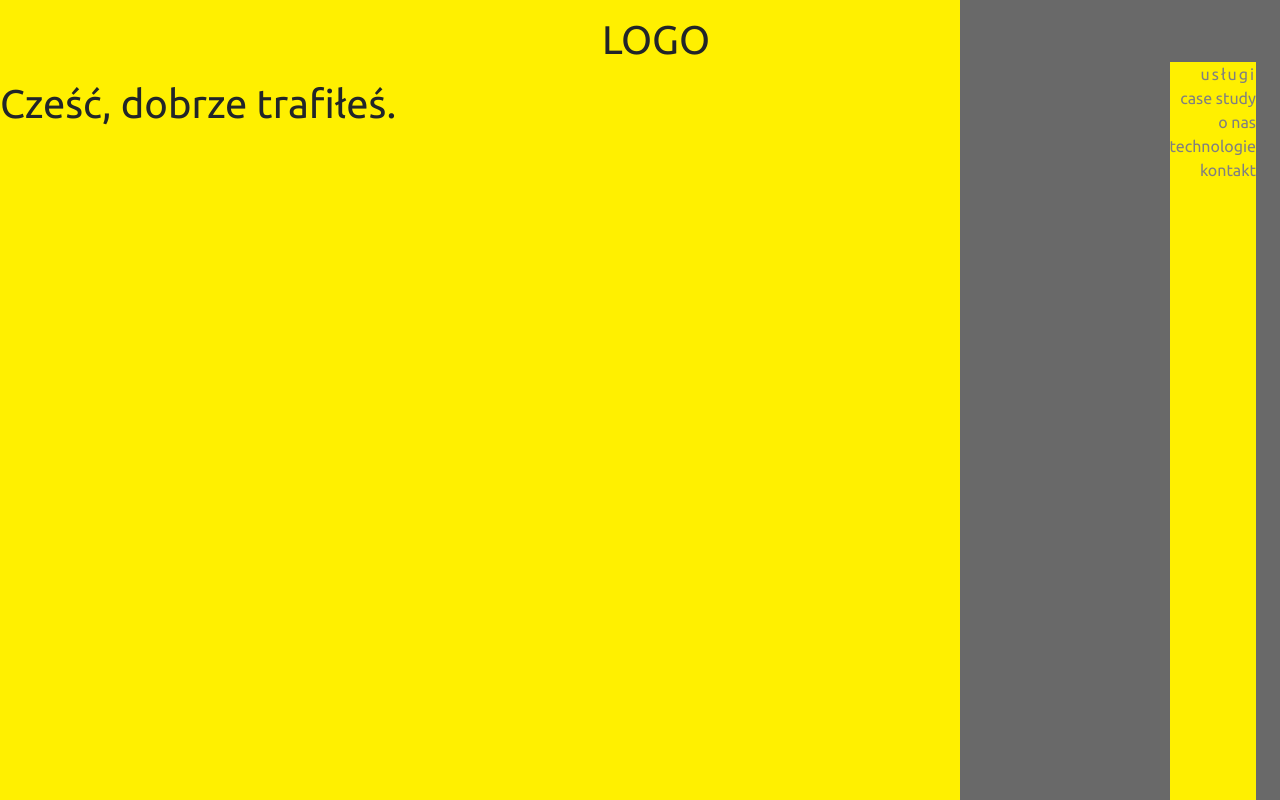
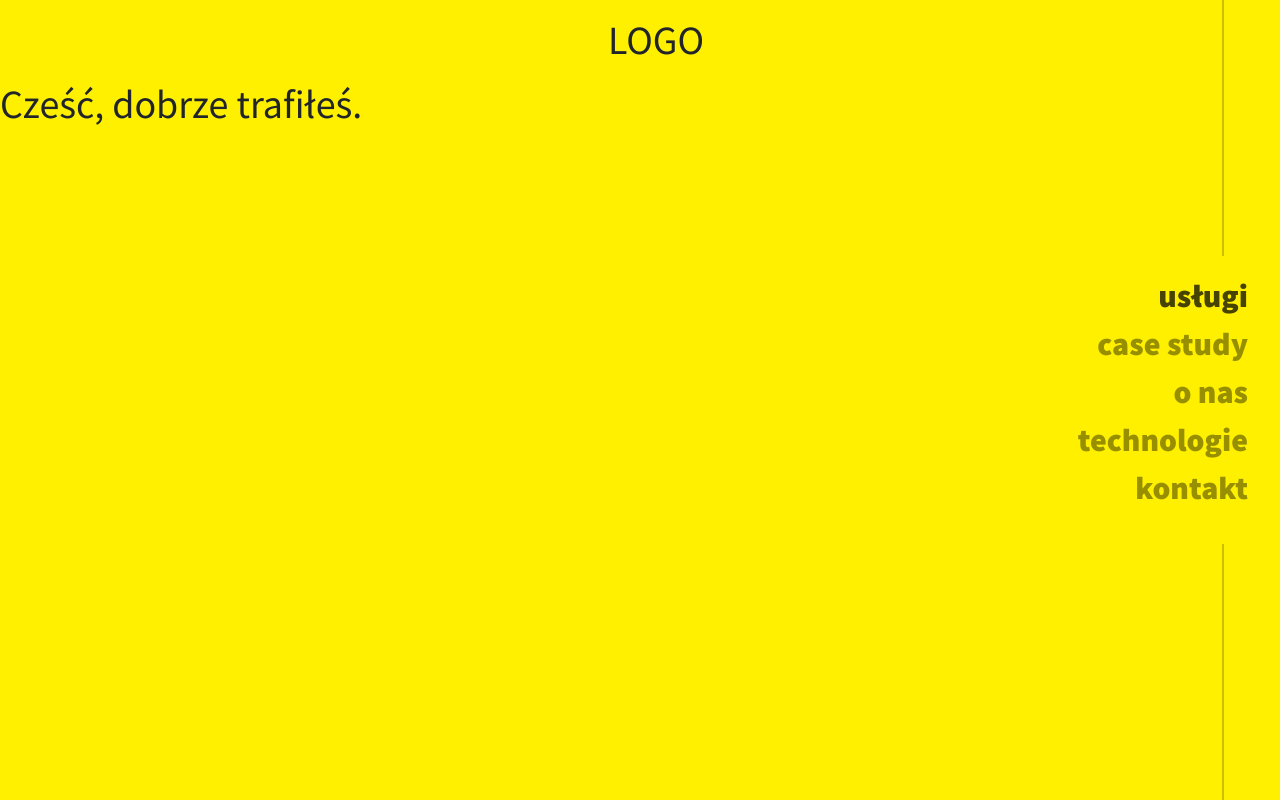
Before and after one commit to siwoczarny/devops, a React (Create React App) app: page / in a window 1280 px wide. Shown: the top 800 px of the page. Built offline with nearby package versions, Linux system fonts and the light colour scheme.

Commit message:
Complete menu

```diff
--- a/public/index.html
+++ b/public/index.html
@@ -24,7 +24,7 @@
       work correctly both with client-side routing and a non-root public URL.
       Learn how to configure a non-root public URL by running `npm run build`.
     -->
-    <link href="https://fonts.googleapis.com/css?family=Ubuntu&display=swap" rel="stylesheet">
+    <link href="https://fonts.googleapis.com/css?family=Source+Sans+Pro:400,700,900&display=swap&subset=latin-ext" rel="stylesheet">
     <title>React App</title>
   </head>
   <body>
--- a/src/App.scss
+++ b/src/App.scss
@@ -13,12 +13,17 @@
 
 .app {
     width: 100vw;
+    margin: 0;
+    padding: 0;
     font-family: $font-text;
     font-size: $base-size;
+    overflow: hidden;
     .row {
         margin: 0;
+        padding: 0;
     }
     [class*=col] {
+        margin: 0;
         padding: 0;
     }
 }
--- a/src/components/layout/Menu.js
+++ b/src/components/layout/Menu.js
@@ -35,7 +35,7 @@ class Menu extends Component {
             </li>
         ))
         return (
-            <nav className="menu_nav">
+        <>
             <div className="menu_hamburger" onClick={this.handleClickMenu}>
                     <div
                         className={`hamburger_line hamburger_top${menuOpen ? "--open" : ""}`}
@@ -46,11 +46,15 @@ class Menu extends Component {
                     <div
                         className={`hamburger_line hamburger_bottom${menuOpen ? "--open" : ""}`}
                     ></div>
-                </div>
-                <Scrollspy items={sections} currentClassName="is-current" offset={-50} className={`menu_list${menuOpen ? " menu_list--open" : ""}`}>
+            </div>
+            <nav className={`menu_nav${menuOpen ? " menu_nav--open" : ""}`}>
+                <div className="menu_vertical-line"></div>
+                <Scrollspy items={sections} currentClassName="is-current" offset={-50} className="menu_list">
                     {menu}
                 </Scrollspy>
+                <div className="menu_vertical-line"></div>
             </nav>
+            </>
         );
     }
 }
--- a/src/styles/layout/Main.scss
+++ b/src/styles/layout/Main.scss
@@ -1,7 +1,6 @@
 @import '../variables.scss';
 
 .main {
-
     background-color: $color-bg;
     &_title {
         margin: 16px;
--- a/src/styles/layout/Menu.scss
+++ b/src/styles/layout/Menu.scss
@@ -2,15 +2,12 @@
 @import '../mixins.scss';
 
 .menu {
-    position: fixed;
     text-align: right;
     @include tablet-small {
-        top: 0;
-        min-height: 100vh;
-        background-color: dimgrey;
+        background-color: $color-bg;
     }
     &_hamburger {
-        position: absolute;
+        position: fixed;
         top: 16px;
         right: 16px;
         width: 45px;
@@ -60,38 +57,50 @@
     }
     &_nav {
         position: fixed;
-        right: 0;
-        top: 0;
-        height: 100vh;
-        padding-right: 24px;
+        right: -100%;
+        top: 50%;
+        z-index: 98;
+        background-color: $color-bg;
+        transform: translateY(-50%);
+        border-left: 1px solid $color-main;
+        @include tablet-small {
+            right: 0;
+            border: none;
+        }
+    }
+    &_vertical-line {
+        position: relative;
+        height: 50vh;
+        opacity: 0.2;
+        margin-right: 56px;
+        border-right: 2px solid $color-main;
     }
     &_list {
         position: relative;
-        width: 100%;
-        height: 100vh;
-        top: 62px;
-        right: -110px;
+        right: 0;
+        padding: 16px 32px;
+        font-size: $base-size * 2;
+        font-weight: 900;
         list-style: none;
-        z-index: 98;
-        background-color: $color-bg;
-        transition: $transition;
-        @include tablet-small {
-            right: 0;
-
+        li {
+            opacity: 0.5;
+            transition: $transition;
         }
         li.is-current {
-            letter-spacing: 2px;
-            transition: $transition;
+            opacity: 0.9;
         }
         a {
             text-decoration: none;
-            color: grey;
+            color: $color-main;
+            opacity: 0.8;
             &:hover {
-                color: black;
+                opacity: 1;
             }
         }
     }
-    &_list--open {
+
+    &_nav--open {
         right: 0;
     }
+
 }
--- a/src/styles/variables.scss
+++ b/src/styles/variables.scss
@@ -3,7 +3,7 @@ $color-main: #000000;
 $color-bg: #FFF000;
 
 //font
-$font-text: 'Ubuntu', ;
+$font-text: 'Source Sans Pro', ;
 $base-size: 16px;
 //transition
 $transition: all .2s ease-in-out;
```
